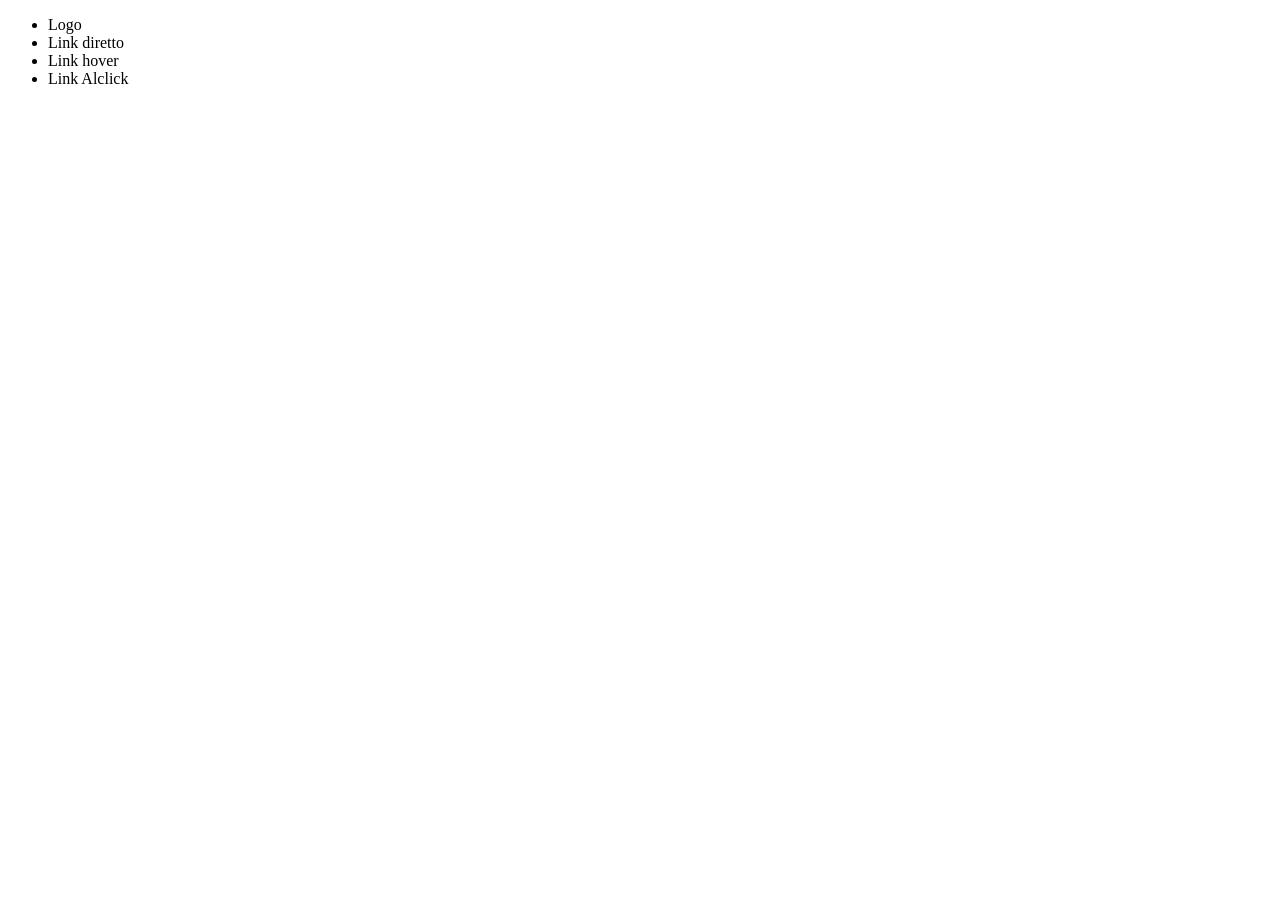
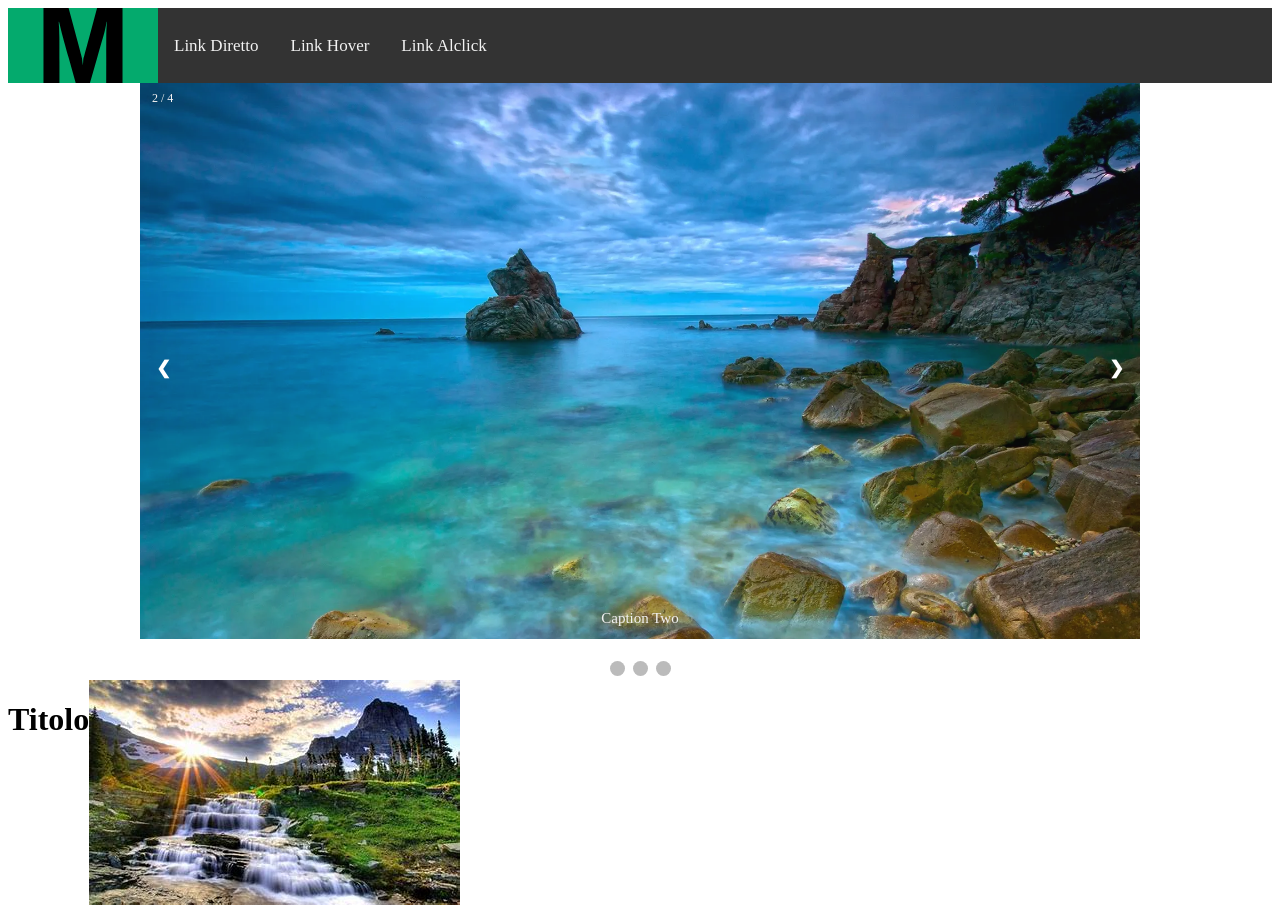
Before and after one commit to marcomoriani/marcomoriani.github.io, a plain HTML site: page Site/index.html in a window 1280 px wide. Before the commit the page ends 800 px from the top, so only its background shows below. Drawn offline with Linux system fonts and the light colour scheme; files that its build step writes are made by us from their sources; files whose address does not match are found by name.

Commit message:
Inserimento menu slider e inizio titolo con img

```diff
--- a/Site/index.html
+++ b/Site/index.html
@@ -8,13 +8,62 @@
   <title>Marco Moriani</title>
 </head>
 <body>
-    <nav>
-      <ul>
-        <li> Logo</li>
-        <li><a>Link diretto</a> </li>
-        <li><a>Link hover</a></li>
-        <li><a>Link Alclick</a></li>
-      </ul>
-    </nav>
+  <div class="topnav" id="myTopnav">
+    <img class="active" src="C:\Users\marco.moriani\Documents\GitHub\marcomoriani.github.io\Site\images\R.svg" width="150" height="75">
+    <div class="right-nav">
+      <a href="#news">Link Diretto</a>
+      <a href="#contact">Link Hover</a>
+      <a href="#about">Link Alclick</a>
+      <a href="javascript:void(0);" class="icon" onclick="myFunction()">
+        <i class="fa fa-bars"></i>
+      </a>
+    </div>
+  </div>
+    <!-- Slideshow container -->
+  <div class="slideshow-container">
+
+    <!-- Full-width images with number and caption text -->
+    <div class="mySlides fade">
+      <div class="numbertext">1 / 4</div>
+      <img src="C:\Users\marco.moriani\Documents\GitHub\marcomoriani.github.io\Site\images\img1.jpg" style="width:100%">
+      <div class="text">Caption Text</div>
+    </div>
+
+    <div class="mySlides fade">
+      <div class="numbertext">2 / 4</div>
+      <img src="C:\Users\marco.moriani\Documents\GitHub\marcomoriani.github.io\Site\images\img2.jpg" style="width:100%">
+      <div class="text">Caption Two</div>
+    </div>
+
+    <div class="mySlides fade">
+      <div class="numbertext">3 / 4</div>
+      <img src="C:\Users\marco.moriani\Documents\GitHub\marcomoriani.github.io\Site\images\img3.jpg" style="width:100%">
+      <div class="text">Caption Three</div>
+    </div>
+
+    <div class="mySlides fade">
+      <div class="numbertext">4 / 4</div>
+      <img src="C:\Users\marco.moriani\Documents\GitHub\marcomoriani.github.io\Site\images\img4.jpg" style="width:100%">
+      <div class="text">Caption Three</div>
+    </div>
+
+    <!-- Next and previous buttons -->
+    <a class="prev" onclick="plusSlides(-1)">&#10094;</a>
+    <a class="next" onclick="plusSlides(1)">&#10095;</a>
+  </div>
+  <br>
+
+  <!-- The dots/circles -->
+  <div style="text-align:center">
+    <span class="dot" onclick="currentSlide(1)"></span>
+    <span class="dot" onclick="currentSlide(2)"></span>
+    <span class="dot" onclick="currentSlide(3)"></span>
+  </div>
+
+  <div class="txt-box">
+    <h1>Titolo</h1>
+    <img class="img-near-txt" src="C:\Users\marco.moriani\Documents\GitHub\marcomoriani.github.io\Site\images\img-near-title.jpg">
+  </div>
 </body>
+<script src="main.js"></script>
 </html>
--- a/Site/main.js
+++ b/Site/main.js
@@ -0,0 +1,24 @@
+/* Toggle between adding and removing the "responsive" class to topnav when the user clicks on the icon */
+function myFunction() {
+    var x = document.getElementById("myTopnav");
+    if (x.className === "topnav") {
+      x.className += " responsive";
+    } else {
+      x.className = "topnav";
+    }
+  }
+
+let slideIndex = 0;
+showSlides();
+
+function showSlides() {
+  let i;
+  let slides = document.getElementsByClassName("mySlides");
+  for (i = 0; i < slides.length; i++) {
+    slides[i].style.display = "none";
+  }
+  slideIndex++;
+  if (slideIndex > slides.length) {slideIndex = 1}
+  slides[slideIndex-1].style.display = "block";
+  setTimeout(showSlides, 4000); // Change image every 2 seconds
+}
--- /dev/null
+++ b/Site/style.css
@@ -0,0 +1,165 @@
+.topnav {
+    background-color: #333;
+    overflow: hidden;
+    display: flex;
+  }
+
+  /* Style the links inside the navigation bar */
+  .topnav a {
+    color: #f2f2f2;
+    text-align: center;
+    padding:16px;
+    flex: right;
+    text-decoration: none;
+    font-size: 17px;
+  }
+
+  /* Change the color of links on hover */
+  .topnav a:hover {
+    background-color: #ddd;
+    color: black;
+  }
+
+ .right-nav{
+    display: flex;
+    justify-content: center;
+    align-items: center;
+  }
+
+  /* Add an active class to highlight the current page */
+  .topnav .active {
+    background-color: #04AA6D;
+    color: white;
+  }
+
+  /* Hide the link that should open and close the topnav on small screens */
+  .topnav .icon {
+    display: none;
+  }
+
+
+
+* {box-sizing:border-box}
+
+/* Slideshow container */
+.slideshow-container {
+  max-width: 1000px;
+  position: relative;
+  margin: auto;
+}
+
+/* Hide the images by default */
+.mySlides {
+  display: none;
+}
+
+/* Next & previous buttons */
+.prev, .next {
+  cursor: pointer;
+  position: absolute;
+  top: 50%;
+  width: auto;
+  margin-top: -22px;
+  padding: 16px;
+  color: white;
+  font-weight: bold;
+  font-size: 18px;
+  transition: 0.6s ease;
+  border-radius: 0 3px 3px 0;
+  user-select: none;
+}
+
+/* Position the "next button" to the right */
+.next {
+  right: 0;
+  border-radius: 3px 0 0 3px;
+}
+
+/* On hover, add a black background color with a little bit see-through */
+.prev:hover, .next:hover {
+  background-color: rgba(0,0,0,0.8);
+}
+
+/* Caption text */
+.text {
+  color: #f2f2f2;
+  font-size: 15px;
+  padding: 8px 12px;
+  position: absolute;
+  bottom: 8px;
+  width: 100%;
+  text-align: center;
+}
+
+/* Number text (1/3 etc) */
+.numbertext {
+  color: #f2f2f2;
+  font-size: 12px;
+  padding: 8px 12px;
+  position: absolute;
+  top: 0;
+}
+
+/* The dots/bullets/indicators */
+.dot {
+  cursor: pointer;
+  height: 15px;
+  width: 15px;
+  margin: 0 2px;
+  background-color: #bbb;
+  border-radius: 50%;
+  display: inline-block;
+  transition: background-color 0.6s ease;
+}
+
+.active, .dot:hover {
+  background-color: #717171;
+}
+
+/* Fading animation */
+.fade {
+  animation-name: fade;
+  animation-duration: 1.5s;
+}
+
+@keyframes fade {
+  from {opacity: .4}
+  to {opacity: 1}
+}
+
+
+
+.txt-box{
+    display: flex;
+
+}
+
+.img-near-txt{
+    float:right;
+
+}
+
+
+
+  /* When the screen is less than 768px  wide, hide all links, except for the first one ("Home"). Show the link that contains should open and close the topnav (.icon) */
+@media screen and (max-width: 768px) {
+    .topnav :not(:first-child) {display: none;}
+    .topnav a.icon {
+      float: right;
+      display: block;
+    }
+  }
+
+  /* The "responsive" class is added to the topnav with JavaScript when the user clicks on the icon. This class makes the topnav look good on small screens (display the links vertically instead of horizontally) */
+  @media screen and (max-width: 768px) {
+    .topnav.responsive {position: relative;}
+    .topnav.responsive a.icon {
+      position: absolute;
+      right: 0;
+      top: 0;
+    }
+    .topnav.responsive a {
+      float: none;
+      display: block;
+      text-align: left;
+    }}
```
Also changed, not shown: Site/images/R.svg (added), Site/images/img-near-title.jpg (added), Site/images/img1.jpg (added), Site/images/img2.jpg (added), Site/images/img3.jpg (added), Site/images/img4.jpg (added).
